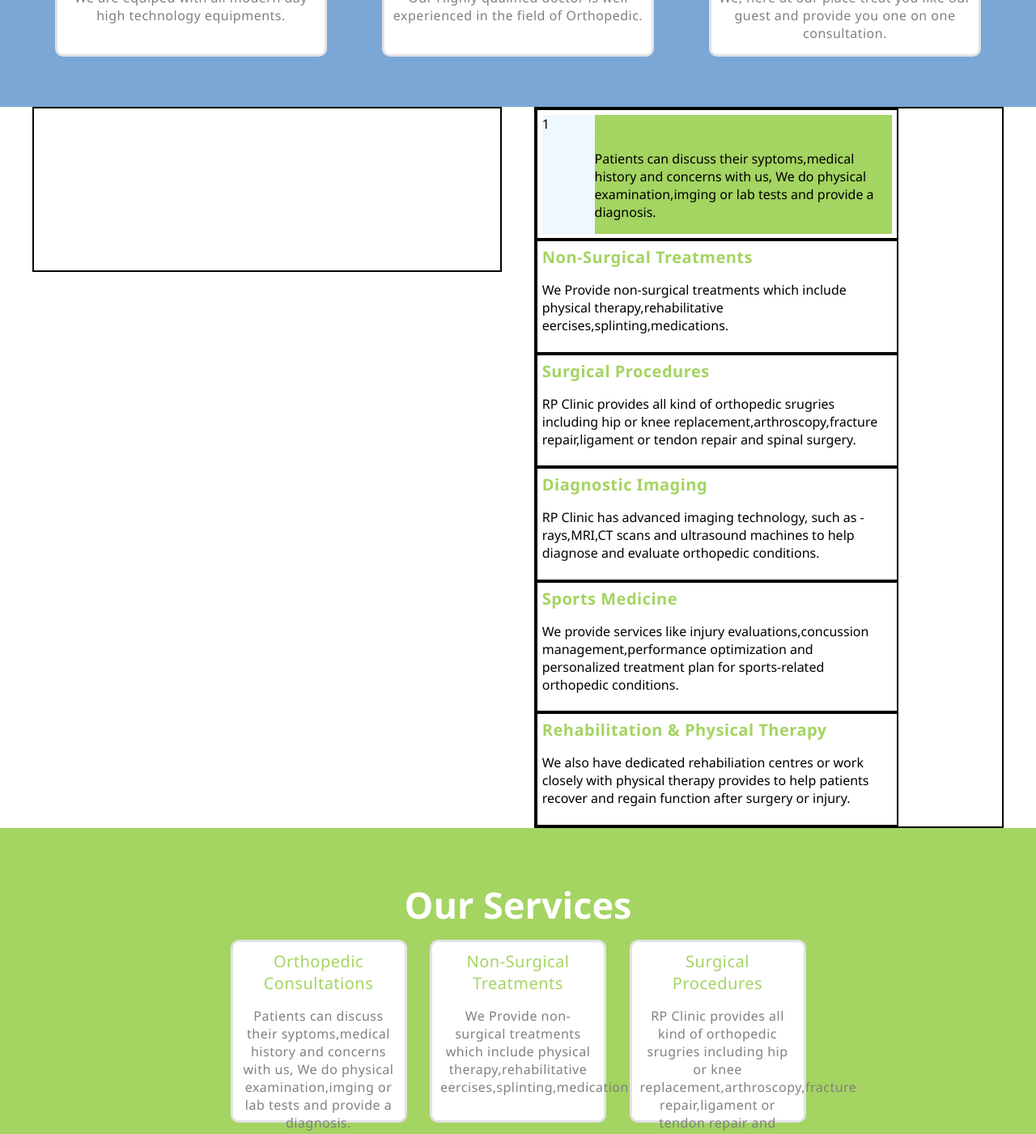
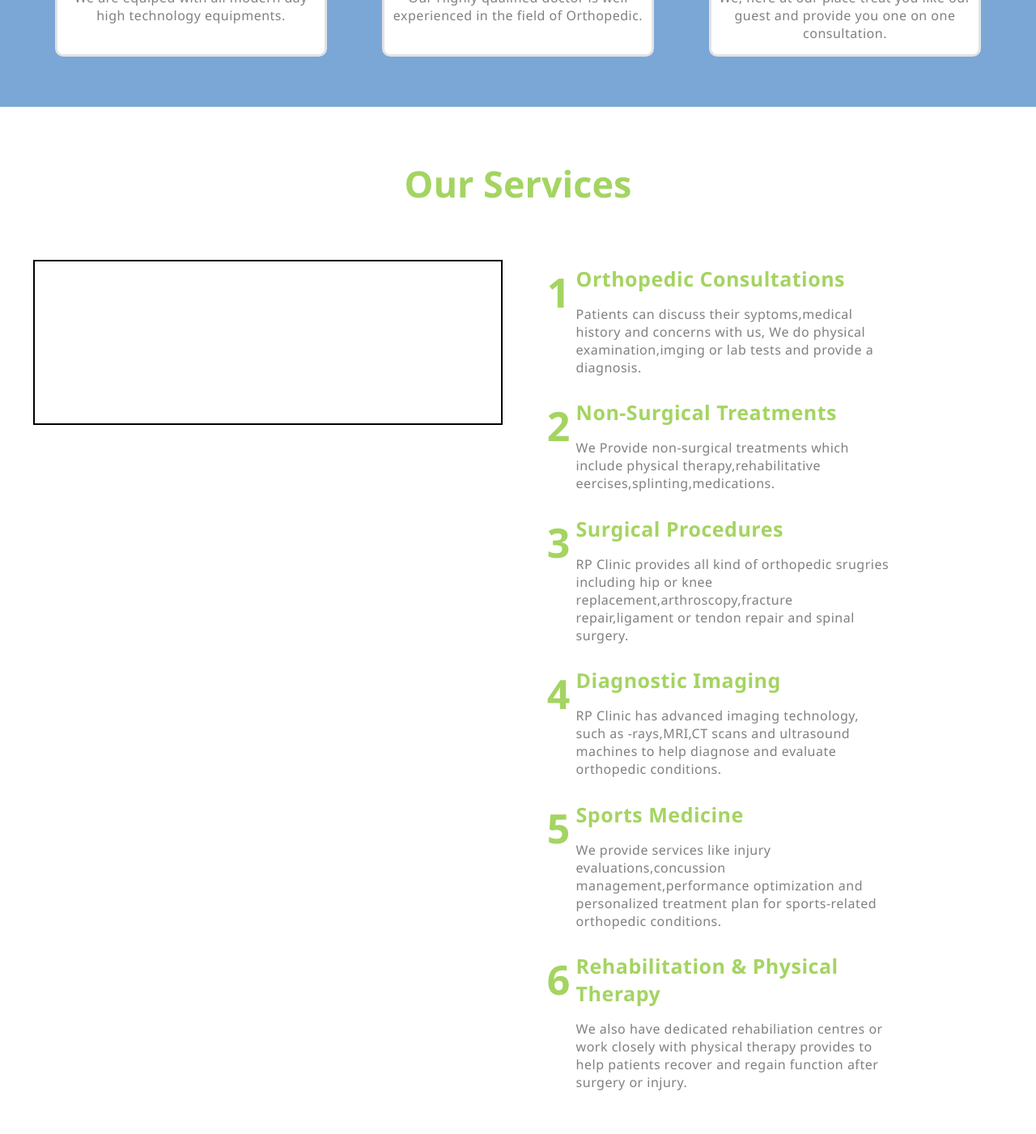
Before and after one commit to saan-saurabh/RP-Clinic, a React (Create React App) app in the folder rp-clinic/: page / in a window 1280 px wide. Shown: the part 1040-2441 px from the top of the page at 81% size. Built offline with nearby package versions, Linux system fonts and the light colour scheme.

Commit message:
Service section dummy component modification

```diff
--- a/rp-clinic/src/Components/Cards/Doctor.css
+++ b/rp-clinic/src/Components/Cards/Doctor.css
@@ -47,13 +47,13 @@
 }
 .description{
     width:100%;
-    font-size: 14px;
-    letter-spacing: 1px;
-    color:#000;
+    font-size: 15px;
+    letter-spacing: 0.5px;
+    color:#808080;
     text-align: justify;
     text-justify: inter-word;
     background-color:#fff;
-    font-weight: 400;
+    font-weight: 500;
 }
 .doctor-details-read-more{
     padding:5%;
--- a/rp-clinic/src/Components/Cards/ServiceDemo.css
+++ b/rp-clinic/src/Components/Cards/ServiceDemo.css
@@ -1,4 +1,18 @@
 .service-section-main-div{
+    display:block;
+    padding:5% 0%;
+}
+.service-section-header{
+    width: 100%;
+    display: block;
+    color: #A4D461;
+    font-size: 45px;
+    font-weight: bold;
+    text-align: center;
+    font-family: 'Segoe UI', Tahoma, Geneva, Verdana, sans-serif;
+    margin-bottom: 5%;
+}
+.service-section-description-div{
     width:100%;
     display:flex;
     justify-content: space-evenly;
@@ -11,13 +25,11 @@
 }
 .service-section-div-two{
     width:45%;
-    border:2px solid black;
 
 }
 .service-card-one{
     width:75%;
     display:block;
-    border:2px solid black;
     padding:1%;
 
 }
@@ -25,17 +37,20 @@
     display:flex;
 }
 .number-header{
-    width: 15%;
-    background-color: aliceblue;
+    width: 10%;
+    color: #A4D461;
+    font-size: 50px;
+    margin:0 auto;
+    text-align: center;
+    font-weight: 600;
 }
 .description-block{
-    width: 85%;
-    background-color: #A4D461;
+    width: 90%;
 }
 .service-header{
     width: 100%;
     display:block;
-    font-size: 20px;
+    font-size: 25px;
     color:#A4D461;
     font-weight: bold;
     letter-spacing: 0.5px;
@@ -43,4 +58,6 @@
 .service-description{
     width: 100%;
     display:block;
+    color:#808080;
+    letter-spacing: 0.5px;
 }
--- a/rp-clinic/src/Components/Cards/ServiceDemo.js
+++ b/rp-clinic/src/Components/Cards/ServiceDemo.js
@@ -4,6 +4,10 @@ import './ServiceDemo.css';
 function ServiceDemo() {
     return (
         <div className='service-section-main-div'>
+            <div className='service-section-header'>
+                Our Services
+            </div>
+        <div className='service-section-description-div'>
             <div className='service-section-div-one'>
 
             </div>
@@ -25,23 +29,42 @@ function ServiceDemo() {
                     </div>
                 </div>
                 <div className='service-card-one'>
+                    <div className='description-wrapper'>
+                    <div className='number-header'>
+                        2
+                    </div>
+                    <div className='description-block'>
                     <div className='service-header'>
                     Non-Surgical Treatments
                     </div>
                     <div className='service-description'>
                     <p> We Provide non-surgical treatments which include physical therapy,rehabilitative eercises,splinting,medications.</p>
                     </div>
+                    </div>
+                    </div>
                 </div>
                 <div className='service-card-one'>
+                    <div className='description-wrapper'>
+                    <div className='number-header'>
+                        3
+                    </div>
+                    <div className='description-block'>
                     <div className='service-header'>
                     Surgical Procedures
                     </div>
                     <div className='service-description'>
                     <p>RP Clinic provides all kind of orthopedic srugries including hip or knee replacement,arthroscopy,fracture repair,ligament
-                     or tendon repair and spinal surgery.</p>
+                        or tendon repair and spinal surgery.</p>
+                    </div>
+                    </div>
                     </div>
                 </div>
                 <div className='service-card-one'>
+                    <div className='description-wrapper'>
+                    <div className='number-header'>
+                        4
+                    </div>
+                    <div className='description-block'>
                     <div className='service-header'>
                     Diagnostic Imaging
                     </div>
@@ -49,8 +72,15 @@ function ServiceDemo() {
                     <p>RP Clinic has advanced imaging technology, such as -rays,MRI,CT scans and ultrasound machines to help diagnose and evaluate
                         orthopedic conditions.</p>
                     </div>
+                    </div>
+                    </div>
                 </div>
                 <div className='service-card-one'>
+                    <div className='description-wrapper'>
+                    <div className='number-header'>
+                        5
+                    </div>
+                    <div className='description-block'>
                     <div className='service-header'>
                     Sports Medicine
                     </div>
@@ -58,8 +88,15 @@ function ServiceDemo() {
                     <p>We provide services like injury evaluations,concussion management,performance optimization and personalized treatment
                         plan for sports-related orthopedic conditions.</p>
                     </div>
+                    </div>
+                    </div>
                 </div>
                 <div className='service-card-one'>
+                    <div className='description-wrapper'>
+                    <div className='number-header'>
+                        6
+                    </div>
+                    <div className='description-block'>
                     <div className='service-header'>
                     Rehabilitation & Physical Therapy
                     </div>
@@ -67,11 +104,14 @@ function ServiceDemo() {
                     <p> We also have dedicated rehabiliation centres or work closely with physical therapy provides to help patients
                         recover and regain function after surgery or injury.</p>
                     </div>
+                    </div>
+                    </div>
                 </div>
 
             </div>
 
         </div>
+        </div>
     )
 }
 
--- a/rp-clinic/src/Routes/Home.js
+++ b/rp-clinic/src/Routes/Home.js
@@ -26,12 +26,11 @@ function Home() {
             <CrouselSlider/>
             <BodyDescriptionCardFirst />
             <ServiceDemo/>
-            <ServiceComponent />
+            <Doctor />
             <div className='energency-appointment-panel'>
                 <EmergencyContactCard />
                 <AppointmentComponent isOpen={isOpen} onClose={handleClose} onOpen={handleOpen} />
             </div>
-            <Doctor />
             <TestimonialPanel />
             <Footer />
         </div>
```
